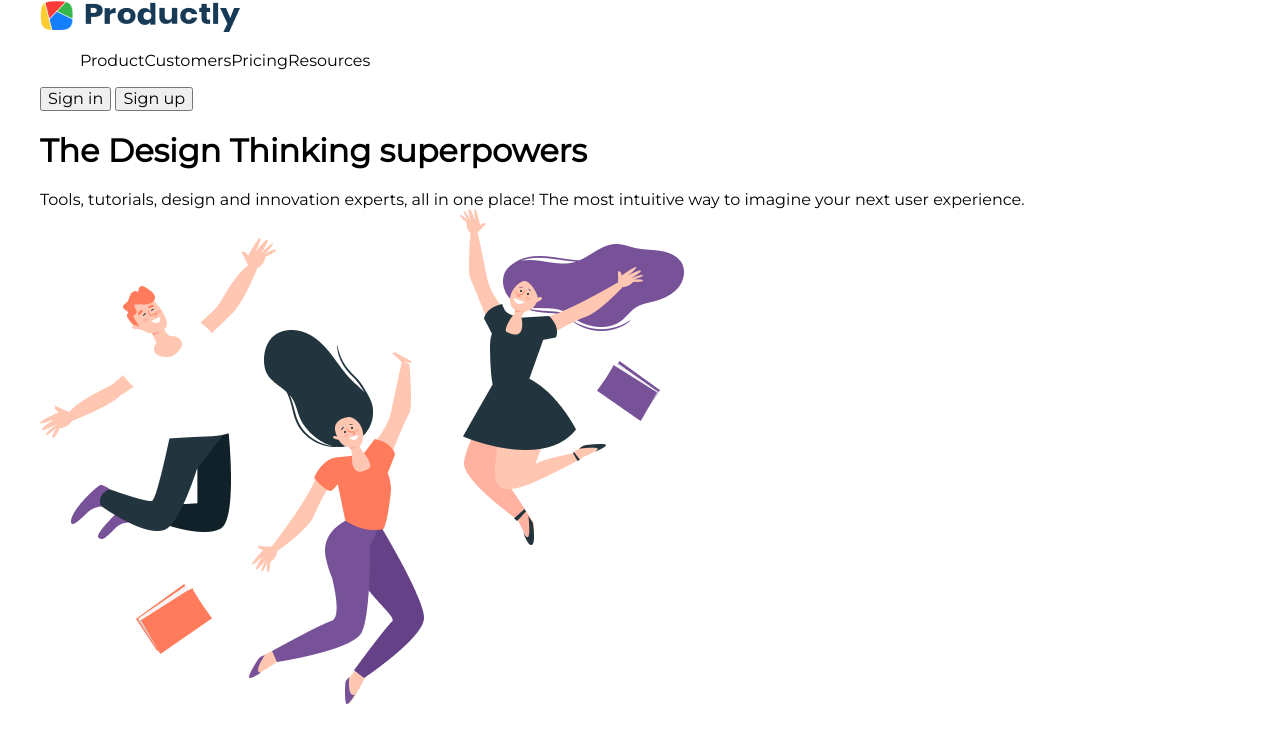
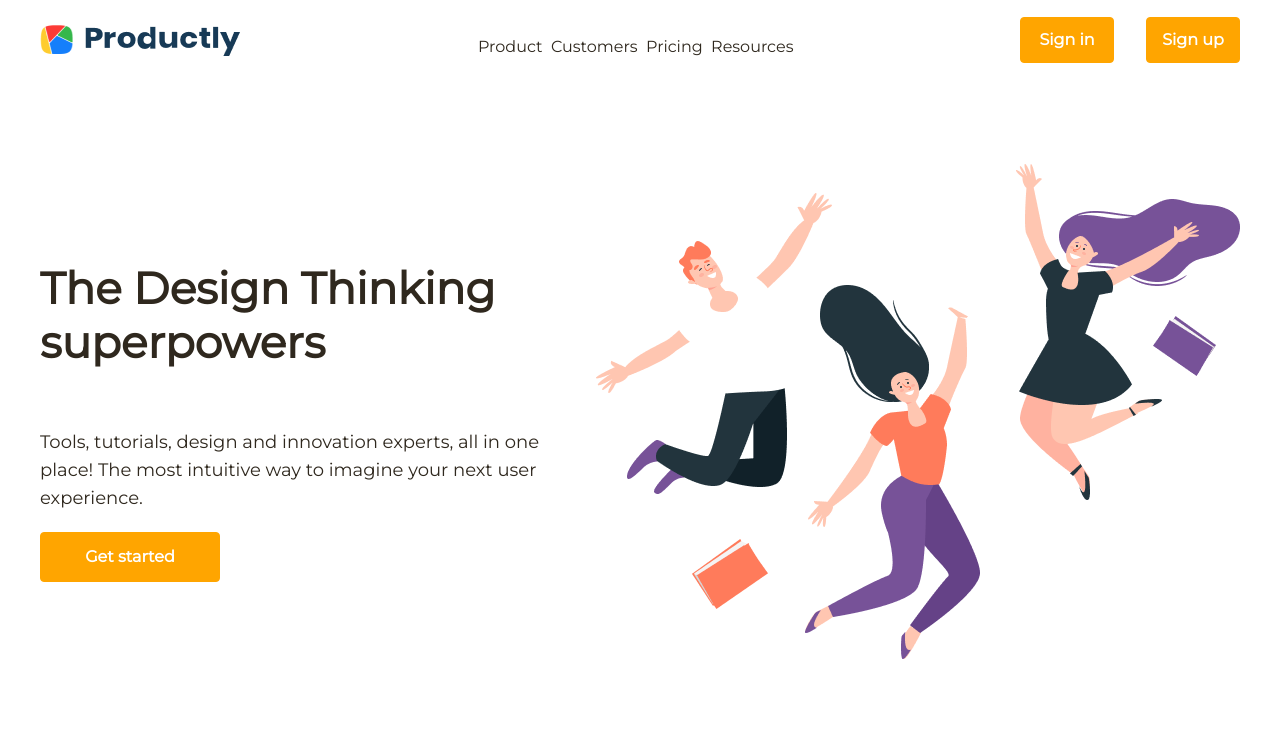
Before and after one commit to sergeiown/BeetRootEducationLesson09, a plain HTML site: page index.html in a window 1280 px wide. Drawn offline with Linux system fonts and the light colour scheme.

Commit message:
add html + css

```diff
--- a/css/style.css
+++ b/css/style.css
@@ -11,22 +11,108 @@ html {
 }
 body {
   font-family: "Montserrat", sans-serif;
+  color: #2f281e;
   margin: 0;
   min-height: 100%;
+  background-color: rgb(255, 255, 255);
 }
 .container {
   margin-left: auto;
   margin-right: auto;
   max-width: 1200px;
-  background-color: rgb(255, 255, 255);
 }
+button {
+  background-color: orange;
+  border: 1px solid orange;
+  border-radius: 4px;
+  color: white;
+  font-weight: 600;
+  font-size: 16px;
+  line-height: 20px;
+  cursor: pointer;
+}
+button:hover {
+  background-color: white;
+  border: 1px solid #bcd0e5;
+  border-radius: 4px;
+  color: #2f281e;
+  font-weight: 600;
+  font-size: 16px;
+  line-height: 20px;
+}
+
+/* ===== Header ===== */
+
 header {
+  display: flex;
+  width: 100%;
+  padding: 17px 0 17px 0;
 }
 .logo {
+  width: 200px;
+  height: 32px;
+  margin-top: 7px;
 }
 ul {
-  display: inline-flex;
+  width: 352px;
+  height: 28px;
+  margin-left: 198px;
+  margin-right: 198px;
+  display: flex;
   list-style: none;
 }
-button {
+li {
+  font-weight: 400;
+  font-size: 16px;
+  line-height: 28px;
+  text-decoration: none;
 }
+li:hover {
+  color: orange;
+  cursor: pointer;
+}
+
+.header-button {
+  width: 110px;
+  height: 46px;
+  margin-left: 32px;
+}
+
+/* ===== First screen ===== */
+
+.first-screen {
+  margin-top: 70px;
+  display: flex;
+  width: 100%;
+}
+
+left-side {
+  width: 50%;
+}
+h1 {
+  display: inline-block;
+  font-weight: 700;
+  font-size: 44px;
+  line-height: 54px;
+  width: 500px;
+  margin-top: 97px;
+}
+span {
+  display: inline-block;
+  font-weight: 400;
+  font-size: 18px;
+  line-height: 28px;
+  width: 500px;
+  margin-top: 30px;
+  margin-bottom: 20px;
+}
+.section-button {
+  display: inline-block;
+  width: 180px;
+  height: 50px;
+}
+
+.productly {
+  width: 644px;
+  height: 495px;
+}
--- a/index.html
+++ b/index.html
@@ -21,26 +21,27 @@
         <img class="logo" src="./img/logo.png" alt="Logo" />
         <nav>
           <ul>
-            <li>Product</li>
-            <li>Customers</li>
-            <li>Pricing</li>
-            <li>Resources</li>
+            <li>Product&nbsp</li>
+            <li>&nbspCustomers&nbsp</li>
+            <li>&nbspPricing&nbsp</li>
+            <li>&nbspResources</li>
           </ul>
         </nav>
-        <button>Sign in</button>
-        <button>Sign up</button>
+        <button class="header-button">Sign in</button>
+        <button class="header-button">Sign up</button>
       </header>
 
-      <first-screen>
+      <section class="first-screen">
         <left-side>
           <h1>The Design Thinking superpowers</h1>
-          <text
+          <span
             >Tools, tutorials, design and innovation experts, all in one place!
-            The most intuitive way to imagine your next user experience.</text
+            The most intuitive way to imagine your next user experience.</span
           >
+          <button class="section-button">Get started</button>
         </left-side>
         <img class="productly" src="./img/image.png" alt="People" />
-      </first-screen>
+      </section>
     </div>
   </body>
 </html>
```
